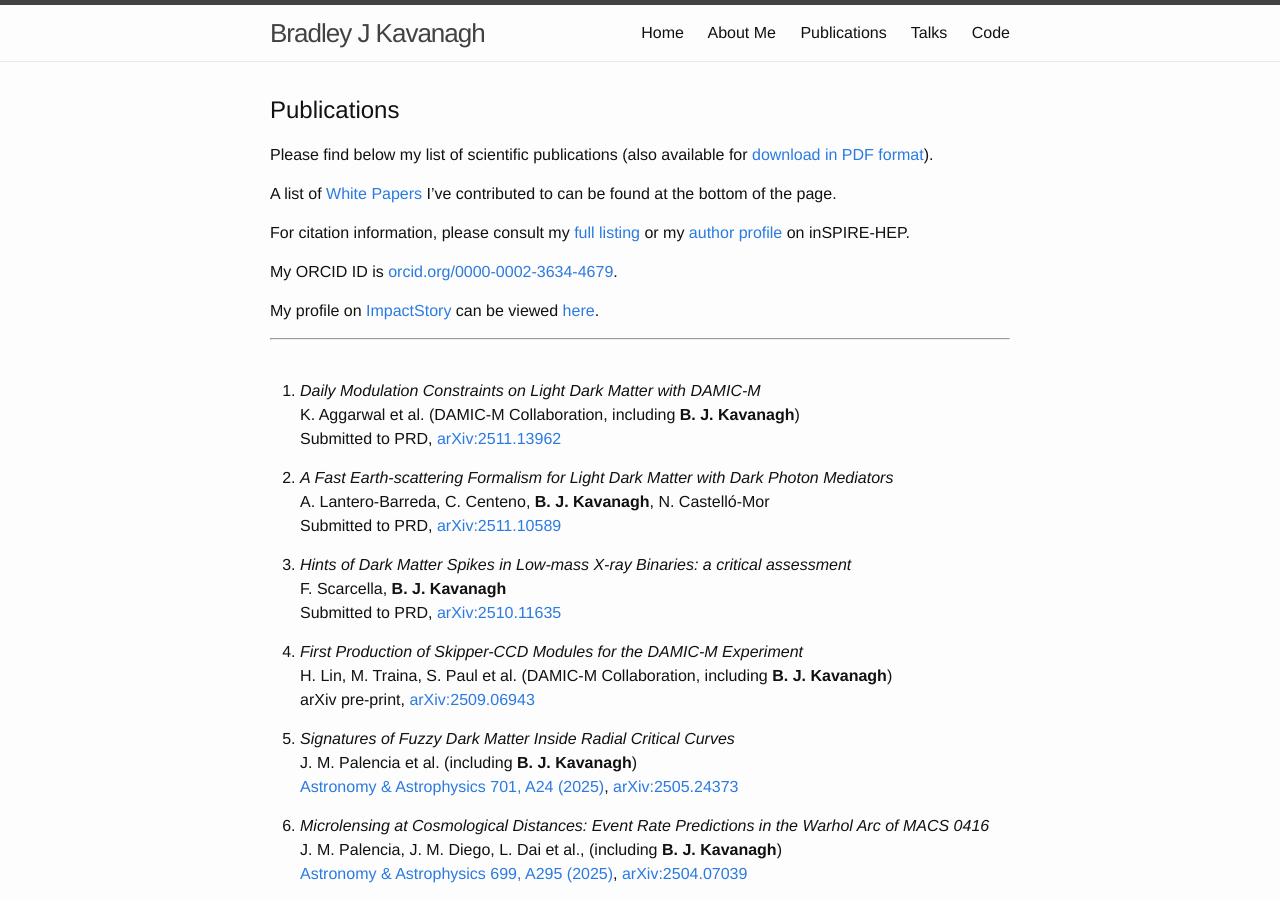
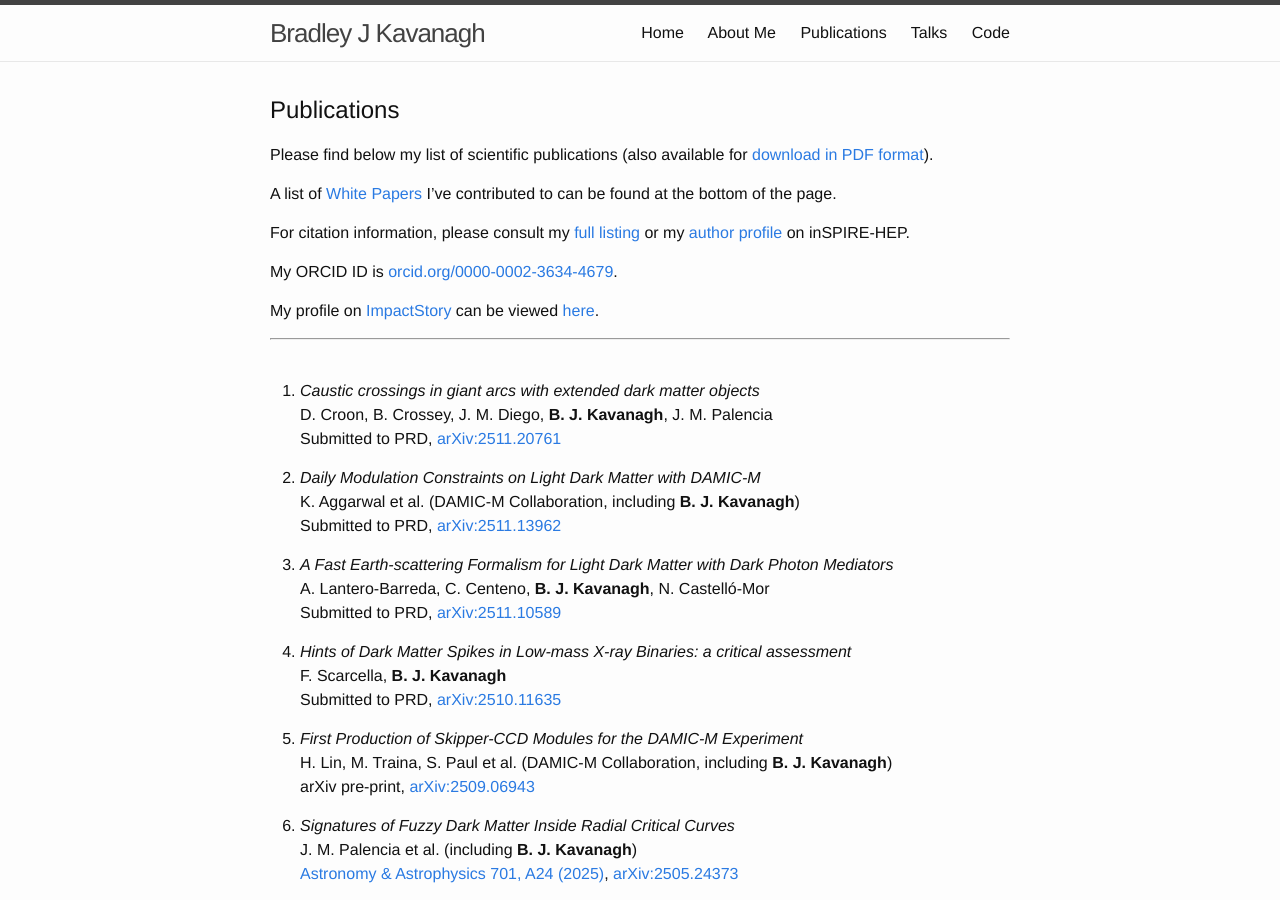
Before and after one commit to bradkav/bradkav.github.io, a Jekyll site: the page built from publications.md, in a window 1280 px wide and 900 px high. Built offline with Jekyll 4.4.1, drawn with Linux system fonts in a browser that asks for light colours.

Commit message:
Added caustics paper

```diff
--- a/publications.md
+++ b/publications.md
@@ -22,7 +22,11 @@ My profile on [ImpactStory](https://impactstory.org/) can be viewed [here](https
 ***
 <br>
 
-1. *Daily Modulation Constraints on Light Dark Matter with DAMIC-M*
+1. *Caustic crossings in giant arcs with extended dark matter objects*
+D. Croon, B. Crossey, J. M. Diego, **B. J. Kavanagh**, J. M. Palencia
+Submitted to PRD, [arXiv:2511.20761](https://arxiv.org/abs/2511.20761)
+
+2. *Daily Modulation Constraints on Light Dark Matter with DAMIC-M*
 K. Aggarwal et al. (DAMIC-M Collaboration, including **B. J. Kavanagh**)
 Submitted to PRD, [arXiv:2511.13962](https://arxiv.org/abs/2511.13962)
 
```
Also changed, not shown: talks.md (+1 -1 lines), 2 other files.
